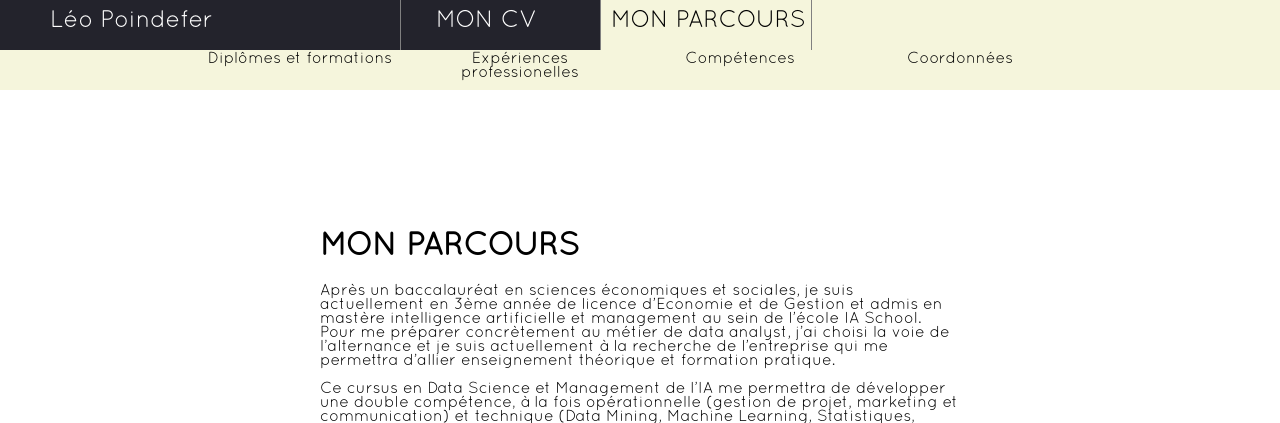
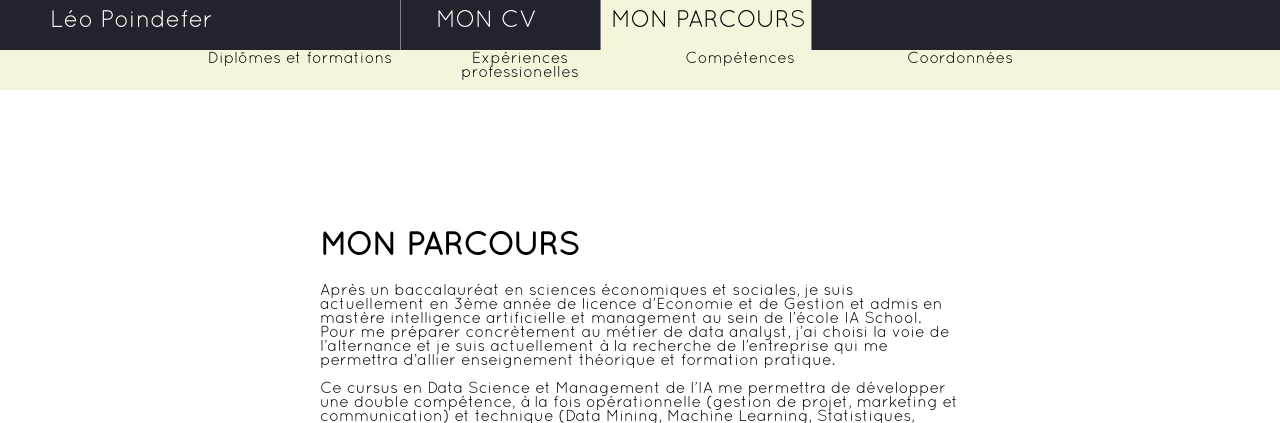
Before and after one commit to leopoindefer/leopoindefer.github.io, a PHP site: page /parcours.html in a window 1280 px wide. Shown: the top 423 px of the page. Run offline with PHP 8.4, Linux system fonts and the light colour scheme.

Commit message:
Update parcours.css

```diff
--- a/css/parcours.css
+++ b/css/parcours.css
@@ -54,6 +54,19 @@ body {
 	margin-left: 200px;
 	background-color: #F5F5DC;
 	color: black;
+	top: 0px;
+	height: 50px;
+	display: block;
+	width: 212px;
+}
+
+.banner3 {
+  float: left;
+	overflow: hidden;
+	position: fixed;
+	margin-left: 211px;
+	background-color: #23232C;
+	color: white;
 	top: 0px;
 	height: 50px;
 	display: block;
```
